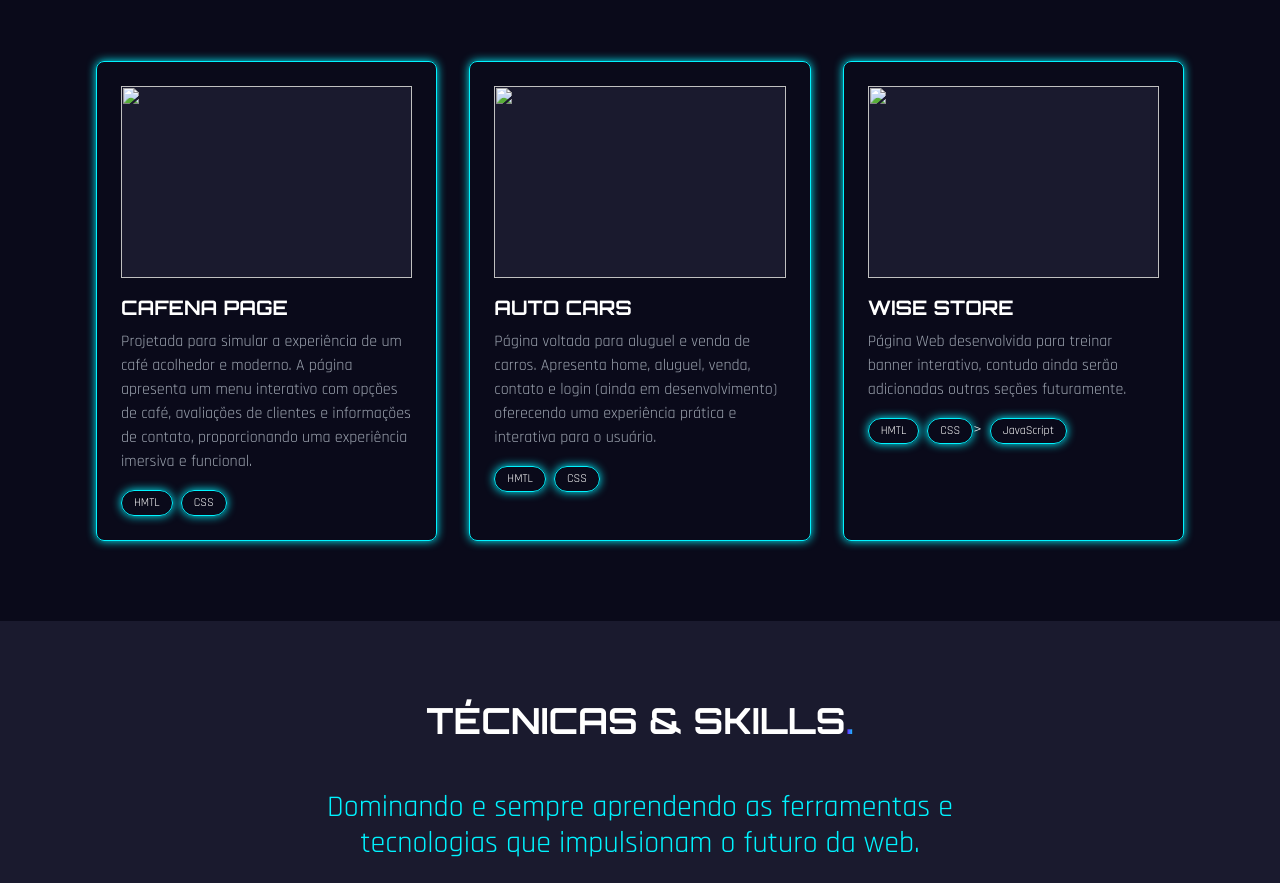
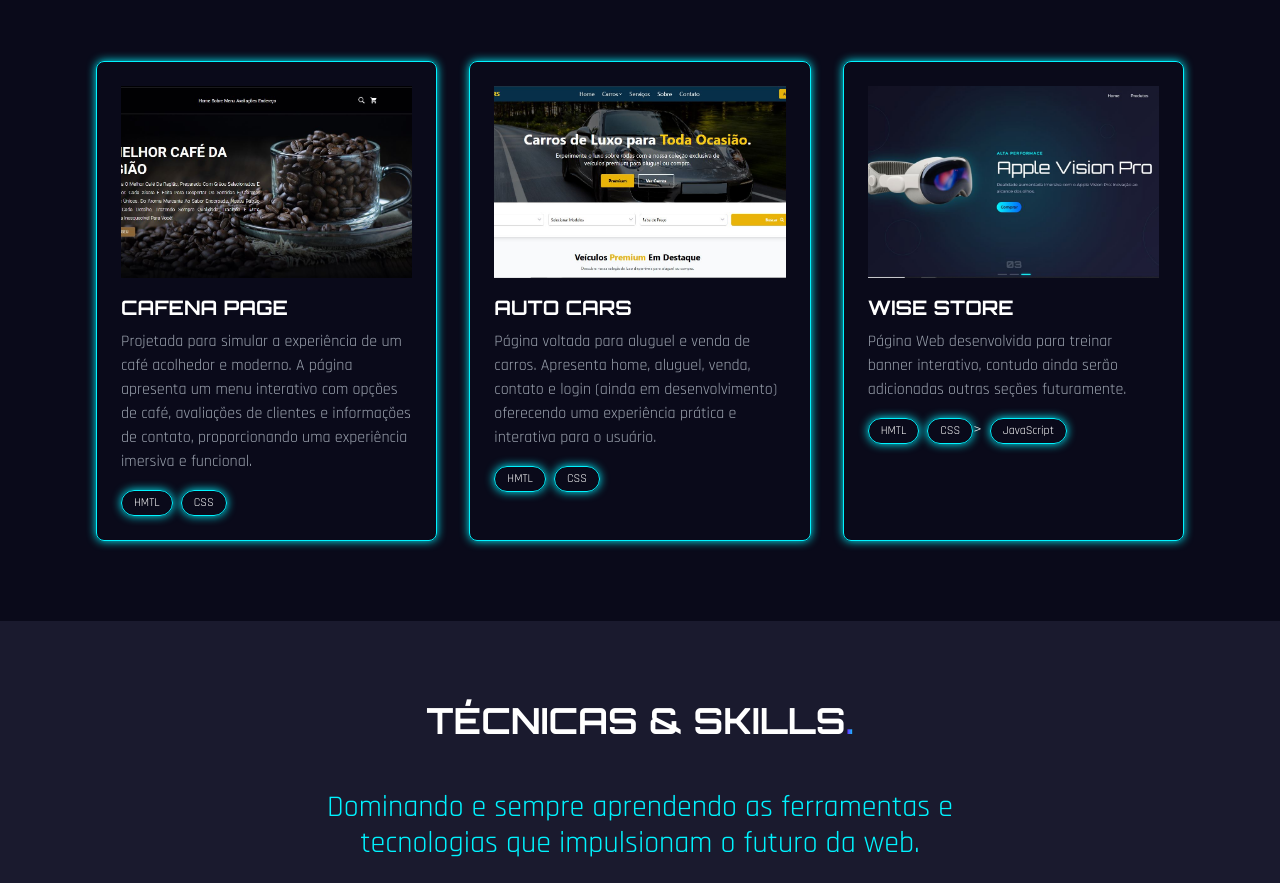
Before and after one commit to damasiodev/potfolio, a plain HTML site: page index.html in a window 1280 px wide. Shown: the part 1835-2718 px from the top of the page. Drawn offline with nearby package versions, Linux system fonts and the light colour scheme; the site is published under a folder, as on GitHub Pages, so addresses that start at the root find nothing.

Commit message:
Update index.html
Corrige caminho das imagens

```diff
--- a/index.html
+++ b/index.html
@@ -152,7 +152,7 @@
             <a href="https://damasiodev.github.io/cafena-page/" target="_blank" rel="noopener noreferrer"
                 class="block rounded-lg p-6 cyber-border hover:scale-105 transition-transform duration-300">
                 <div class="h-48 bg-cyber-gray rounded-md mb-4 flex items-center justify-center">
-                    <img src="/img/cafena.jpg" class="w-full h-full object-cover object-top">
+                    <img src="img/cafena.jpg" class="w-full h-full object-cover object-top">
                 </div>
                 <h3 class="text-xl font-bold mb-2">CAFENA PAGE</h3>
                 <p class="text-gray-400 mb-4">
@@ -171,7 +171,7 @@
                 class="block rounded-lg p-6 cyber-border hover:scale-105 transition-transform duration-300"
                 style="animation-delay: 0.5s;">
                 <div class="h-48 bg-cyber-gray rounded-md mb-4 flex items-center justify-center">
-                    <img src="/img/auto-cars.jpg" class="w-full h-full object-cover object-top">
+                    <img src="img/auto-cars.jpg" class="w-full h-full object-cover object-top">
                 </div>
                 <h3 class="text-xl font-bold mb-2">AUTO CARS</h3>
                 <p class="text-gray-400 mb-4">
@@ -191,7 +191,7 @@
                 class="block rounded-lg p-6 cyber-border hover:scale-105 transition-transform duration-300"
                 style="animation-delay: 1s;">
                 <div class="h-48 bg-cyber-gray rounded-md mb-4 flex items-center justify-center">
-                    <img src="/img/wise-store.jpg" class="w-full h-full object-cover object-top">
+                    <img src="img/wise-store.jpg" class="w-full h-full object-cover object-top">
                 </div>
                 <h3 class="text-xl font-bold mb-2">WISE STORE</h3>
                 <p class="text-gray-400 mb-4">
@@ -432,4 +432,5 @@
     <script src="script.js"></script>
 </body>
 
+
 </html>
```
